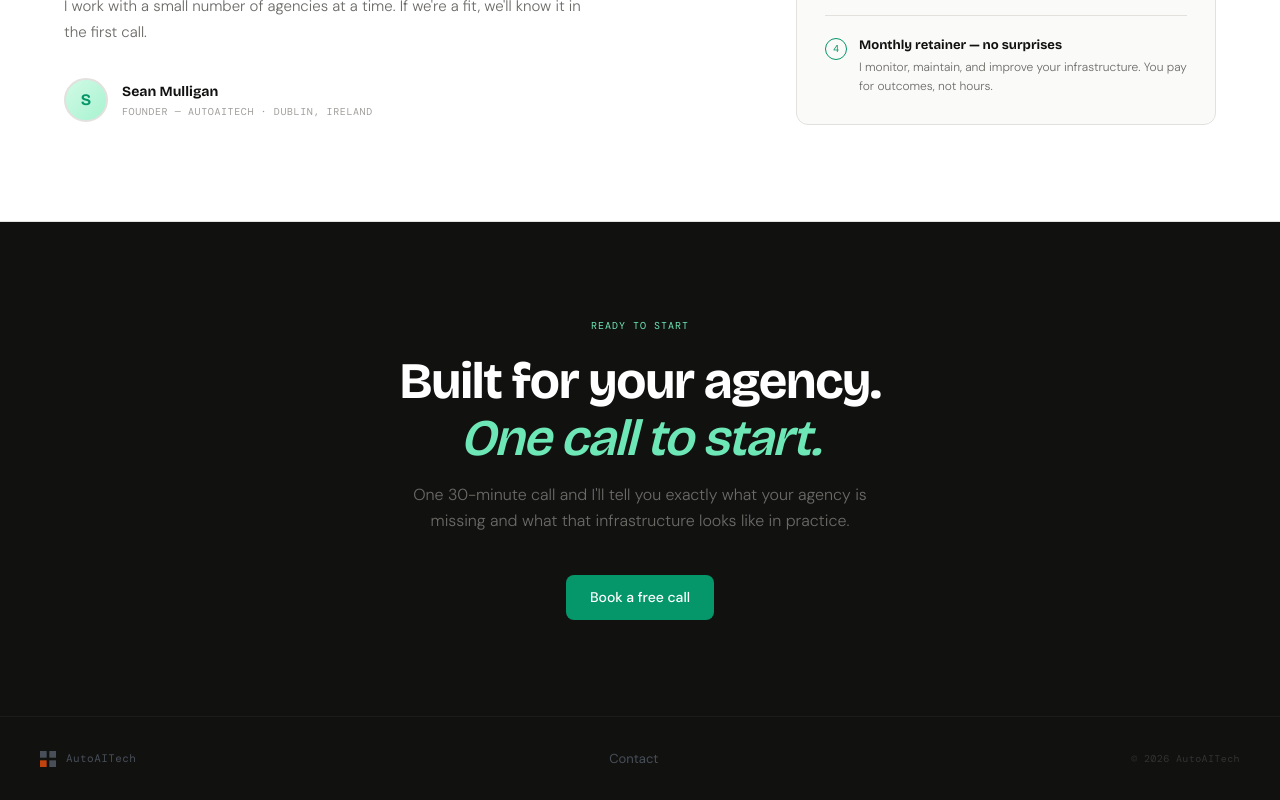
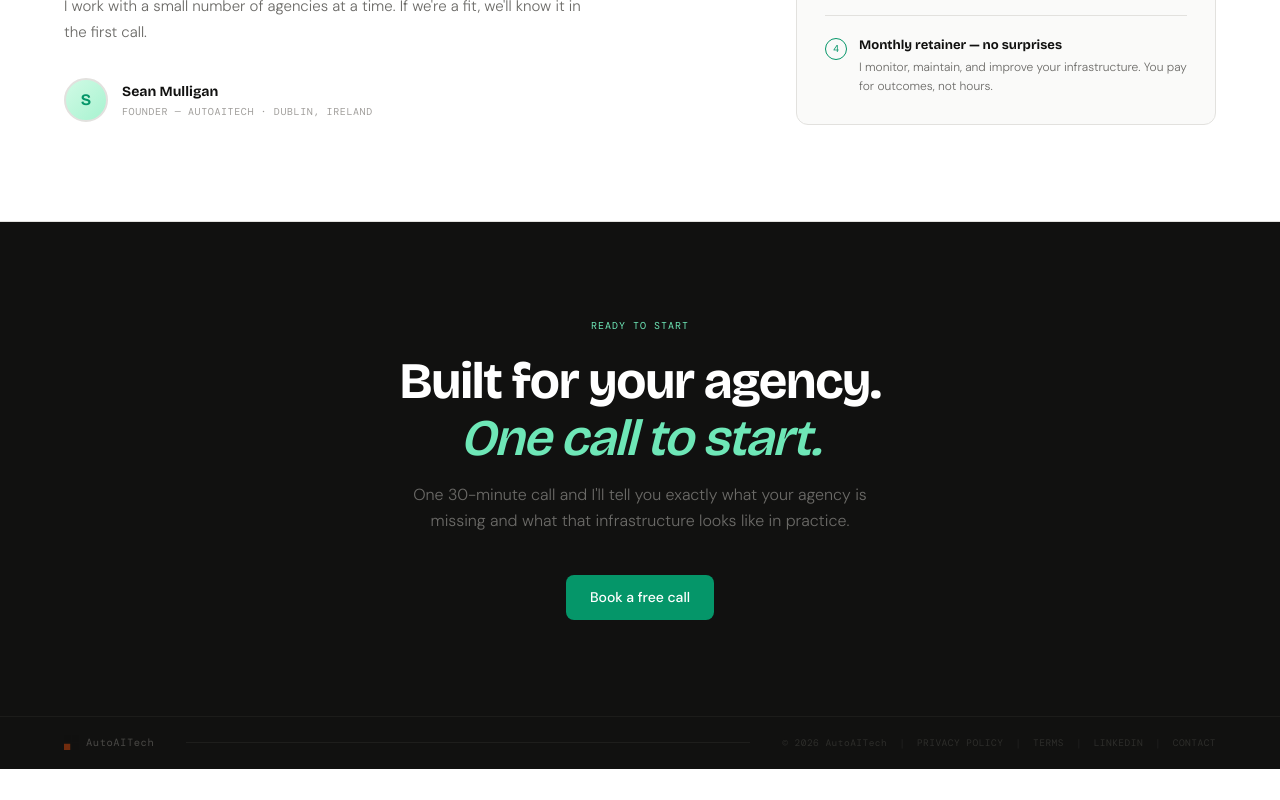
Before and after one commit to autoaitech/autoaitech-website, a Next.js app: page / in a window 1280 px wide. Shown: the part 3439-4239 px from the top of the page. After the commit the page ends 4208 px from the top, so only its background shows below. Built offline with nearby package versions, Linux system fonts and the light colour scheme.

Commit message:
Replace footer with minimal single-line layout matching AutoAITech brand
Co-Authored-By: Claude Sonnet 4.6 <noreply@anthropic.com>

```diff
--- a/components/Footer.tsx
+++ b/components/Footer.tsx
@@ -3,39 +3,62 @@
 import Link from "next/link";
 import LogoMark from "./LogoMark";
 
+const mono: React.CSSProperties = { fontFamily: "var(--font-mono)" };
+
+const linkStyle: React.CSSProperties = {
+  ...mono,
+  fontSize: 9.5,
+  color: "#2e2e2b",
+  textDecoration: "none",
+  letterSpacing: "0.05em",
+  textTransform: "uppercase",
+};
+
+const sep = <span style={{ ...mono, fontSize: 9.5, color: "#222220", margin: "0 0.75rem" }}>|</span>;
+
 export default function Footer() {
   return (
     <footer style={{ background: "#111110", borderTop: "1px solid #1c1c1a" }}>
-      <div
-        className="px-8 lg:px-10 py-8 flex flex-col md:flex-row items-start md:items-center justify-between gap-6"
-      >
-        <Link href="/" className="flex items-center gap-2.5 no-underline" style={{ color: "#484f58" }}>
-          <LogoMark className="w-[16px] h-[16px]" />
-          <span style={{ fontFamily: "var(--font-mono)", fontSize: 11, color: "#484f58", letterSpacing: "0.04em" }}>
+      <div style={{ padding: "0 4rem", height: 52, display: "flex", alignItems: "center" }}>
+
+        {/* Logo */}
+        <Link href="/" style={{ display: "flex", alignItems: "center", gap: 7, textDecoration: "none", flexShrink: 0 }}>
+          <LogoMark className="w-[15px] h-[15px] opacity-55" />
+          <span style={{ ...mono, fontSize: 10.5, color: "#4a4946", letterSpacing: "0.05em" }}>
             AutoAITech
           </span>
         </Link>
 
-        <div className="flex gap-8">
-          {[
-            { label: "Contact", href: "/contact" },
-          ].map((l) => (
-            <Link
-              key={l.label}
-              href={l.href}
-              className="no-underline transition-colors"
-              style={{ fontFamily: "var(--font-sans)", fontSize: 13, color: "#484f58" }}
-              onMouseEnter={(e) => (e.currentTarget.style.color = "#6e7681")}
-              onMouseLeave={(e) => (e.currentTarget.style.color = "#484f58")}
-            >
-              {l.label}
-            </Link>
-          ))}
+        {/* Separator line */}
+        <div style={{ flex: 1, height: 1, background: "#1e1e1c", margin: "0 2rem" }} />
+
+        {/* Links */}
+        <div style={{ display: "flex", alignItems: "center", flexShrink: 0 }}>
+          <span style={{ ...mono, fontSize: 9.5, color: "#2e2e2b", letterSpacing: "0.05em" }}>
+            © 2026 AutoAITech
+          </span>
+          {sep}
+          <a href="/privacy" style={linkStyle}
+            onMouseEnter={(e) => (e.currentTarget.style.color = "#6b6a67")}
+            onMouseLeave={(e) => (e.currentTarget.style.color = "#2e2e2b")}
+          >Privacy Policy</a>
+          {sep}
+          <a href="/terms" style={linkStyle}
+            onMouseEnter={(e) => (e.currentTarget.style.color = "#6b6a67")}
+            onMouseLeave={(e) => (e.currentTarget.style.color = "#2e2e2b")}
+          >Terms</a>
+          {sep}
+          <a href="https://www.linkedin.com/company/autoaitech" target="_blank" rel="noopener noreferrer" style={linkStyle}
+            onMouseEnter={(e) => (e.currentTarget.style.color = "#6b6a67")}
+            onMouseLeave={(e) => (e.currentTarget.style.color = "#2e2e2b")}
+          >LinkedIn</a>
+          {sep}
+          <Link href="/contact" style={linkStyle}
+            onMouseEnter={(e) => (e.currentTarget.style.color = "#6b6a67")}
+            onMouseLeave={(e) => (e.currentTarget.style.color = "#2e2e2b")}
+          >Contact</Link>
         </div>
 
-        <span style={{ fontFamily: "var(--font-mono)", fontSize: 10, color: "#333", letterSpacing: "0.04em" }}>
-          © 2026 AutoAITech
-        </span>
       </div>
     </footer>
   );
```
